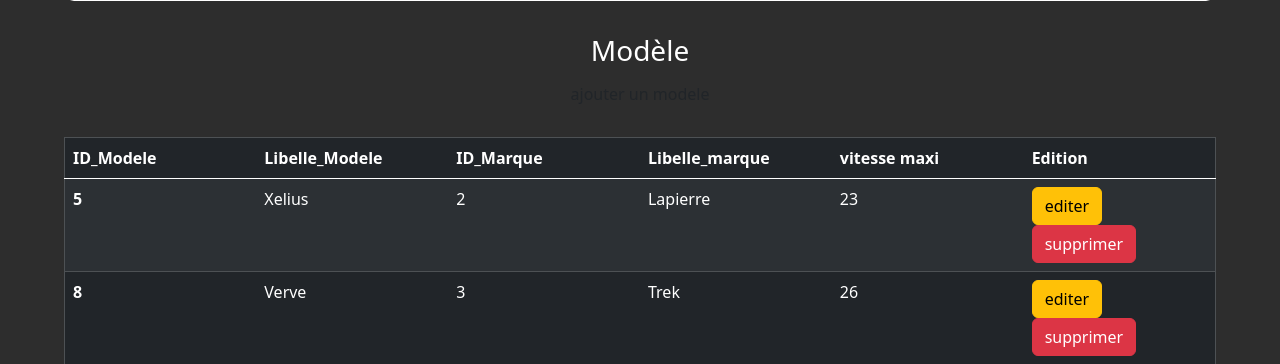
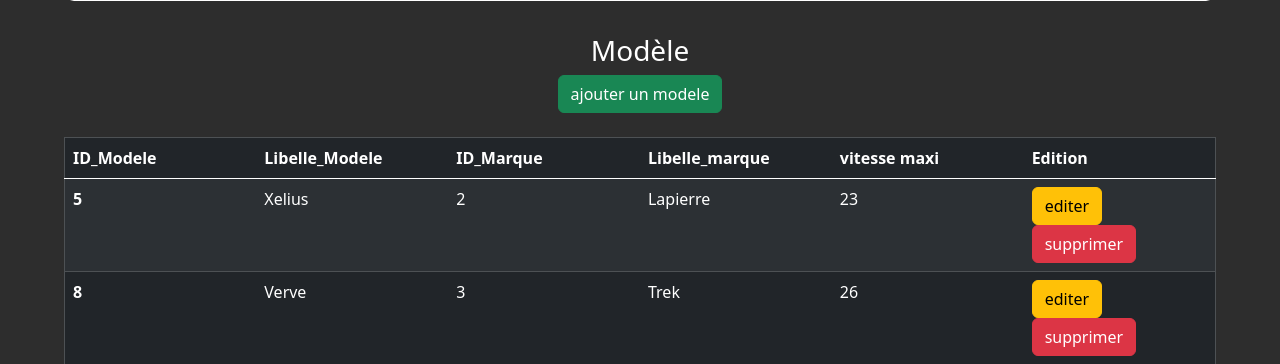
Before and after one commit to ThomasMillon/15_millon, a Flask app: page /typedemodele/show in a window 1280 px wide. Shown: the part 75-439 px from the top of the page. Run offline with Flask 3, Linux system fonts and the light colour scheme; data comes from the database, SQL or seed files in the repository; data that the repository does not hold is empty; some libraries are stand-ins or nearby versions.

Commit message:
Update show_type_de_modele.html

```diff
--- a/templates/type_de_modele/show_type_de_modele.html
+++ b/templates/type_de_modele/show_type_de_modele.html
@@ -19,7 +19,7 @@
 
 {% block body %}
     <h3>Modèle</h3>
-    <a class="btn btn-succes" href="/typedemodele/add">ajouter un modele</a>
+    <a class="btn btn-success" href="/typedemodele/add">ajouter un modele</a>
     <br><br>
 
     {% if modeles | length >= 1 %}
```
